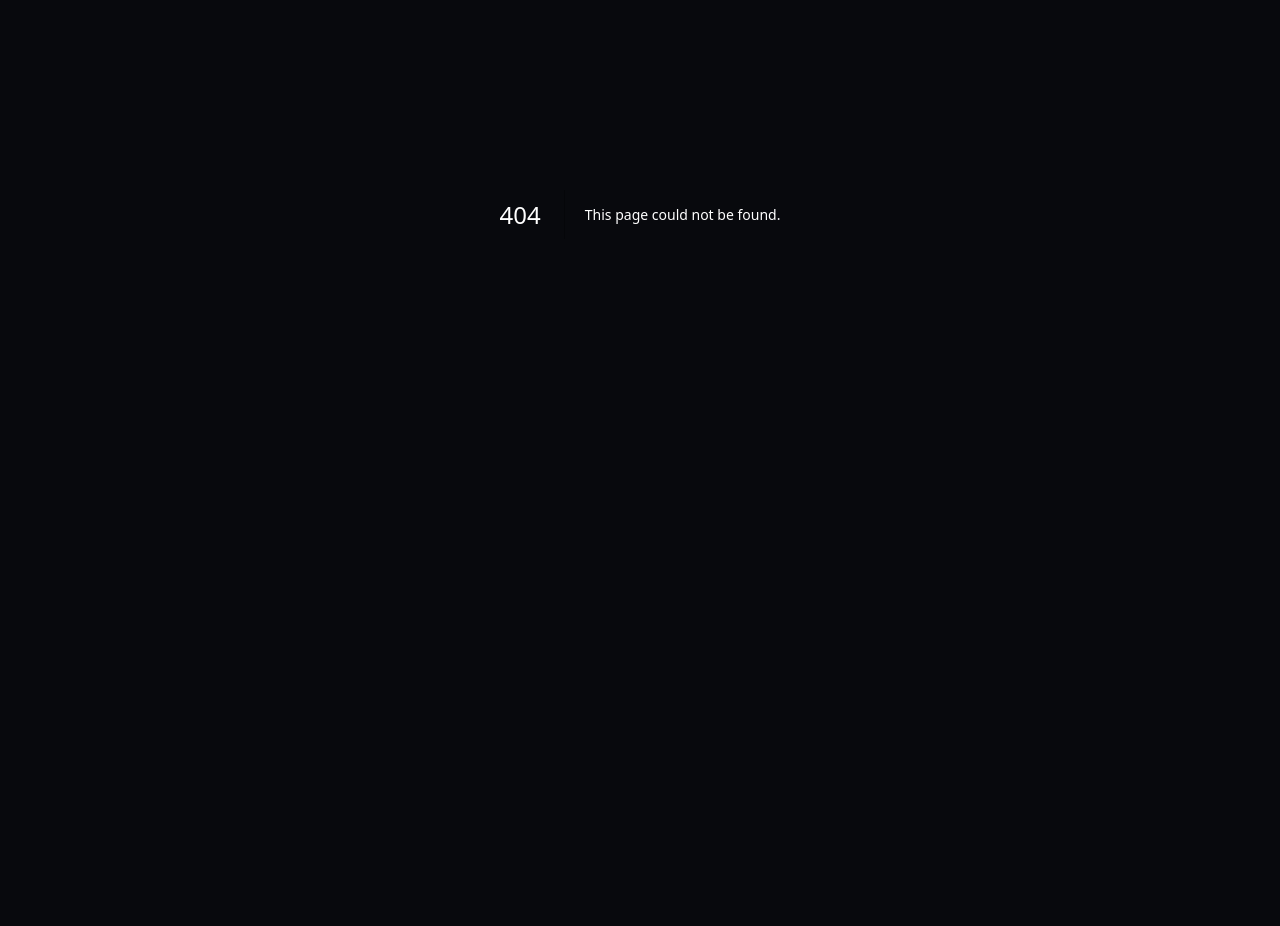
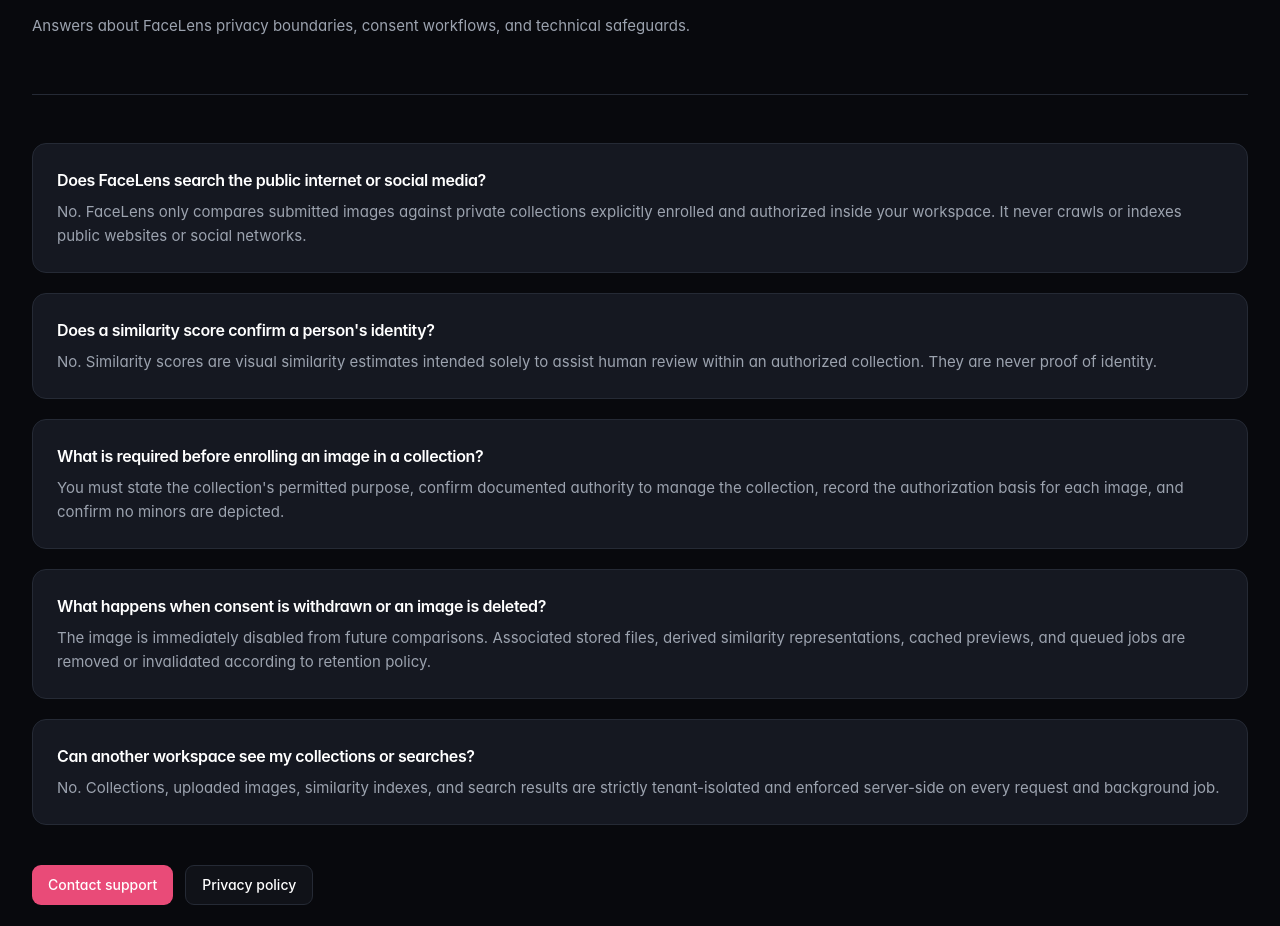
Before and after one commit to suhel6388/facelens, a Next.js app in the folder apps/web/: page /faq in a window 1280 px wide. Before the commit this address had no page. Shown: the part 186-1112 px from the top of the page. Before the commit the page ends 800 px from the top, so only its background shows below. Built offline with nearby package versions, Linux system fonts and the light colour scheme.

Commit message:
feat(web): add marketing FAQ page

```diff
--- /dev/null
+++ b/apps/web/src/app/faq/page.tsx
@@ -0,0 +1,72 @@
+import type { Metadata } from "next";
+import Link from "next/link";
+import { BRAND_NAME } from "@app/types";
+import { Button, Card, CardContent, CardHeader, CardTitle } from "@app/ui";
+import { MarketingLayout } from "@/components/marketing/marketing-layout";
+
+export const metadata: Metadata = {
+  title: `FAQ — ${BRAND_NAME}`,
+  description:
+    "Frequently asked questions about private collections, consent records, retention, and similarity estimates.",
+};
+
+const FAQS = [
+  {
+    q: "Does FaceLens search the public internet or social media?",
+    a: "No. FaceLens only compares submitted images against private collections explicitly enrolled and authorized inside your workspace. It never crawls or indexes public websites or social networks.",
+  },
+  {
+    q: "Does a similarity score confirm a person's identity?",
+    a: "No. Similarity scores are visual similarity estimates intended solely to assist human review within an authorized collection. They are never proof of identity.",
+  },
+  {
+    q: "What is required before enrolling an image in a collection?",
+    a: "You must state the collection's permitted purpose, confirm documented authority to manage the collection, record the authorization basis for each image, and confirm no minors are depicted.",
+  },
+  {
+    q: "What happens when consent is withdrawn or an image is deleted?",
+    a: "The image is immediately disabled from future comparisons. Associated stored files, derived similarity representations, cached previews, and queued jobs are removed or invalidated according to retention policy.",
+  },
+  {
+    q: "Can another workspace see my collections or searches?",
+    a: "No. Collections, uploaded images, similarity indexes, and search results are strictly tenant-isolated and enforced server-side on every request and background job.",
+  },
+] as const;
+
+export default function FaqPage() {
+  return (
+    <MarketingLayout>
+      <section className="border-b border-border py-14">
+        <h1 className="type-display max-w-3xl text-white">Frequently asked questions</h1>
+        <p className="type-body mt-4 max-w-2xl text-muted">
+          Answers about {BRAND_NAME} privacy boundaries, consent workflows, and technical
+          safeguards.
+        </p>
+      </section>
+
+      <section className="py-12">
+        <div className="grid gap-5">
+          {FAQS.map((item) => (
+            <Card key={item.q}>
+              <CardHeader className="pb-2">
+                <CardTitle className="text-base">{item.q}</CardTitle>
+              </CardHeader>
+              <CardContent>
+                <p className="type-body text-muted">{item.a}</p>
+              </CardContent>
+            </Card>
+          ))}
+        </div>
+
+        <div className="mt-10 flex flex-wrap gap-3">
+          <Button variant="primary" asChild>
+            <Link href="/contact">Contact support</Link>
+          </Button>
+          <Button variant="secondary" asChild>
+            <Link href="/privacy">Privacy policy</Link>
+          </Button>
+        </div>
+      </section>
+    </MarketingLayout>
+  );
+}
```
